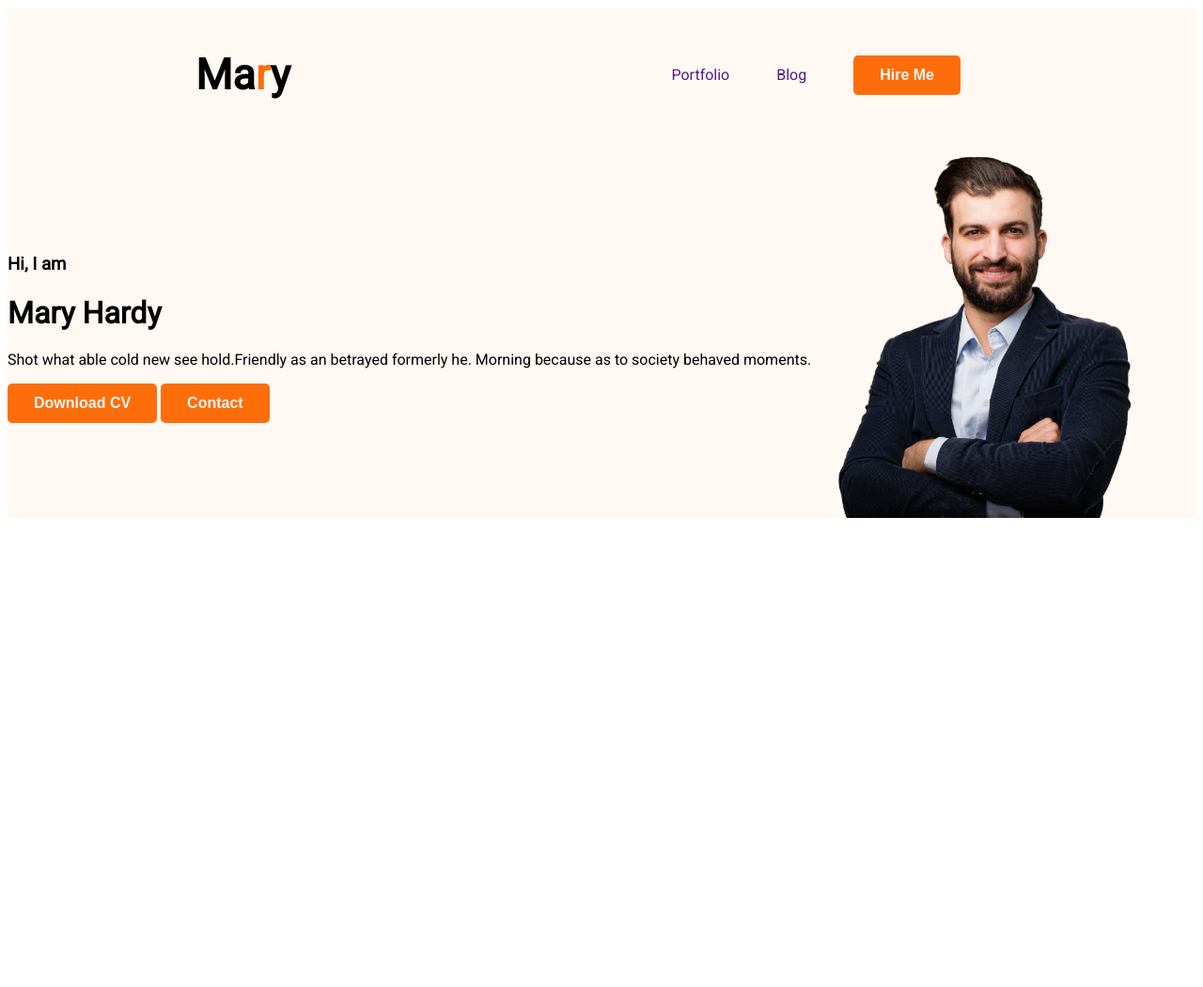
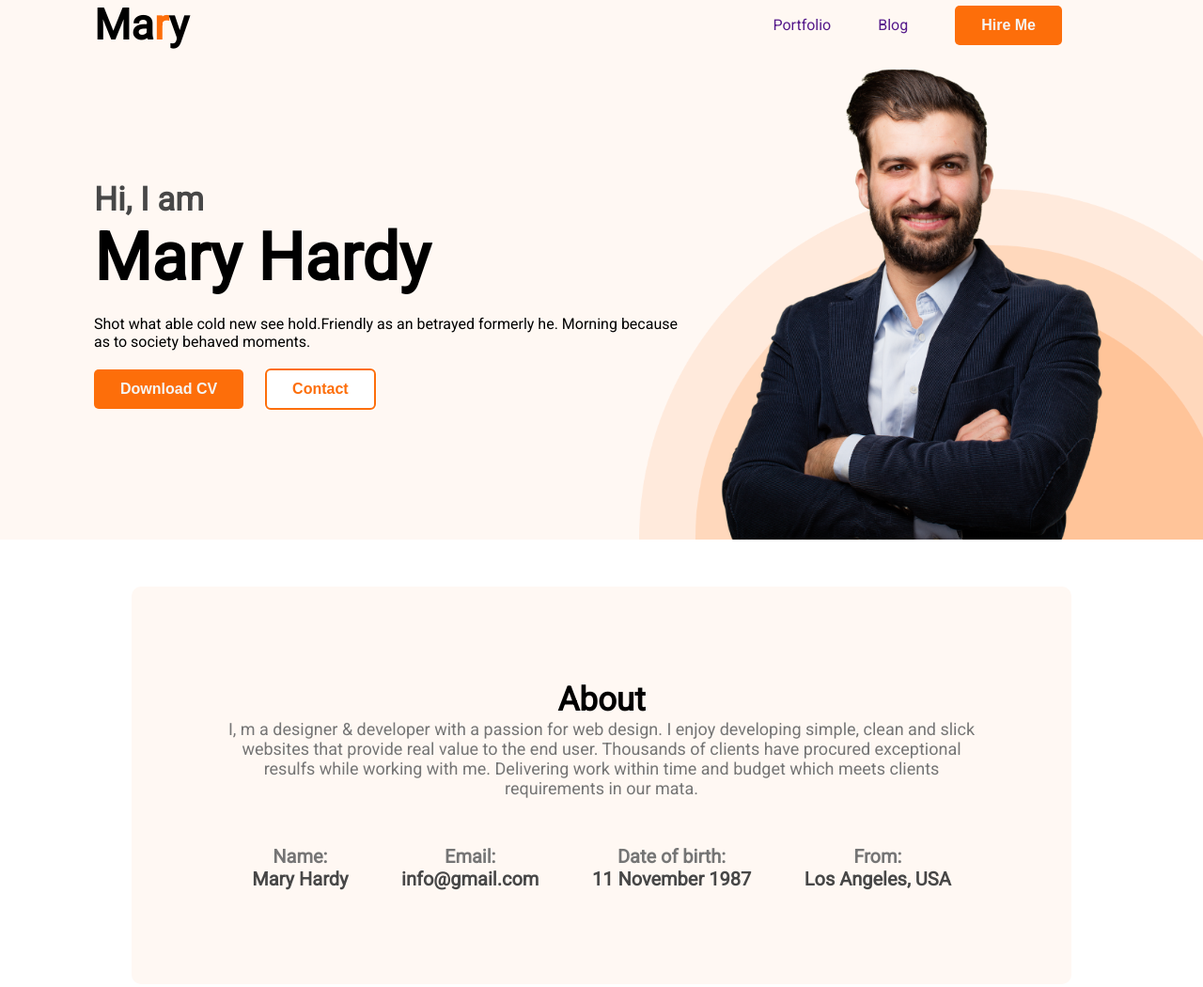
Before and after one commit to mdanikislam/Developer-Portfolio, a plain HTML site: page index.html in a window 1280 px wide. Shown: the top 1050 px of the page at 94% size. Before the commit the page ends 800 px from the top, so only its background shows below. Drawn offline with Linux system fonts and the light colour scheme.

Commit message:
about section

```diff
--- a/index.html
+++ b/index.html
@@ -25,16 +25,77 @@
         </nav>
 
         <div class="banner">
-            <div class="banner-style">
-                <h3>Hi, I  am</h3>
-                <h1>Mary Hardy</h1>
-                <p>Shot what able cold new see hold.Friendly as an betrayed formerly he. Morning because as to society behaved moments.</p>
+            <div class="banner-content">
+                <h3 class="banner-greeting">Hi, I  am</h3>
+                <h1 class="banner-title">Mary Hardy</h1>
+                <p class="banner-description">Shot what able cold new see hold.Friendly as an betrayed formerly he. Morning because as to society behaved moments.</p>
                 <button class="btn-primary">Download CV</button>
-                <button class="btn-primary">Contact</button>
+                <button class="btn-primary btn-outline">Contact</button>
             </div>
             <img class="profile-pic" src="assets/images/hardy.png" alt="">
         </div>
     </header>
+
+    <!-- main section start -->
+    <main>
+        <!-- about section start  -->
+        <section class="about">
+            <section>
+                <h3 class="section-title">About</h3>
+            <p class="section-description">I, m a designer & developer with a passion for web design. I enjoy developing simple, clean and slick websites that provide real value to the end user. Thousands of clients have procured exceptional resulfs while working with me. Delivering work within time and budget which meets clients requirements in our mata.</p>
+            </section>
+            <section class="about-info-container">
+                <!-- .about-inf*4>h4.info-title+p.info-description  -->
+                <div class="about-info">
+                    <h4 class="info-title">Name:</h4>
+                    <p class="info-description">Mary Hardy</p>
+                </div>
+                <div class="about-info">
+                    <h4 class="info-title">Email:</h4>
+                    <p class="info-description">info@gmail.com</p>
+                </div>
+                <div class="about-info">
+                    <h4 class="info-title">Date of birth:</h4>
+                    <p class="info-description">11 November 1987</p>
+                </div>
+                <div class="about-info">
+                    <h4 class="info-title">From:</h4>
+                    <p class="info-description">Los Angeles, USA</p>
+                </div>
+            </section>
+        </section>
+        <!-- about section end  -->
+
+        <!-- what i do section start  -->
+        <section>
+            <h3 class="section-title">What I Do</h3>
+            <p id="what-i-do-description">I have more than 10 years experience building software for clients all over the world. Below is a quick overview of my main technical skill sets and technologies i use. Want to find out more about my experience? Check out my online resume and project portfolio.</p>
+
+            <div class="skills-container">
+                <!-- .skill*4>img+h3.skill-title+p.skilldescription -->
+                <div class="skill">
+                    <img src="" alt="">
+                    <h3 class="skill-title"></h3>
+                    <p class="skilldescription"></p>
+                </div>
+                <div class="skill">
+                    <img src="" alt="">
+                    <h3 class="skill-title"></h3>
+                    <p class="skilldescription"></p>
+                </div>
+                <div class="skill">
+                    <img src="" alt="">
+                    <h3 class="skill-title"></h3>
+                    <p class="skilldescription"></p>
+                </div>
+                <div class="skill">
+                    <img src="" alt="">
+                    <h3 class="skill-title"></h3>
+                    <p class="skilldescription"></p>
+                </div>
+            </div>
+        </section>
+    </main>
 </body>
 
 </html>
--- a/style.css
+++ b/style.css
@@ -1,4 +1,9 @@
 /* common shared css  */
+* {
+    margin: 0;
+    padding: 0;
+}
+
 body {
     font-family: 'Lato', sans-serif;
     font-family: 'Roboto', sans-serif;
@@ -23,7 +28,7 @@ nav {
     display: flex;
     justify-content: space-between;
     align-items: center;
-    margin: 0 200px;
+    margin: 0 100px;
 }
 
 .nav-title {
@@ -50,16 +55,95 @@ nav a {
 
 
 /* header related styles */
-.header-style{
+.header-style {
     background-color: #FFF8F3;
+    background-image: url(./assets/images/header_bg.png);
+    background-repeat: no-repeat;
+    background-position: bottom right;
+    background-size: 600px;
 }
 
-.banner{
+
+.banner {
     padding: 30px 30ps 30px 150px;
+
+    margin: 0 100px;
     display: flex;
     align-items: center;
+    justify-content: space-between;
 }
 
-.profile-pic{
-    height: 400px;
+.banner-description {
+    margin-bottom: 20px;
 }
+
+.btn-outline {
+    background-color: white;
+    color: #FD6E0A;
+    outline: auto;
+    margin-left: 20px;
+}
+
+.profile-pic {
+    width: 450px;
+}
+
+
+
+.banner-greeting {
+    font-size: 35px;
+    color: #474747;
+}
+
+.banner-title {
+    font-size: 70px;
+    font-weight: 700;
+    margin-bottom: 20px;
+}
+
+/* main section start */
+/* about section */
+
+.about {
+    margin: 50px auto;
+
+    text-align: center;
+    border-radius: 10px;
+    background: #FFF8F3;
+    padding: 100px;
+    width: 800px;
+}
+.section-title{
+    font-size: 35px;
+    margin-bottom: 20;
+    text-align: center;
+}
+.section-description{
+    color:  #757575;
+text-align: center;
+font-size: 18px;
+}
+.about-info-container{
+    display: flex;
+    margin-top: 50px;
+    justify-content: space-around;
+}
+
+.about-info{
+    text-align: center;
+}
+
+.info-title{
+    color: #757575;
+    font-size: 20px;
+}
+.info-description{
+    color: #474747;
+    font-weight: 700;
+    font-size: 20px;
+}
+
+#what-i-do-description{
+    text-align: center;
+    padding: 30px 280px;
+}
```
